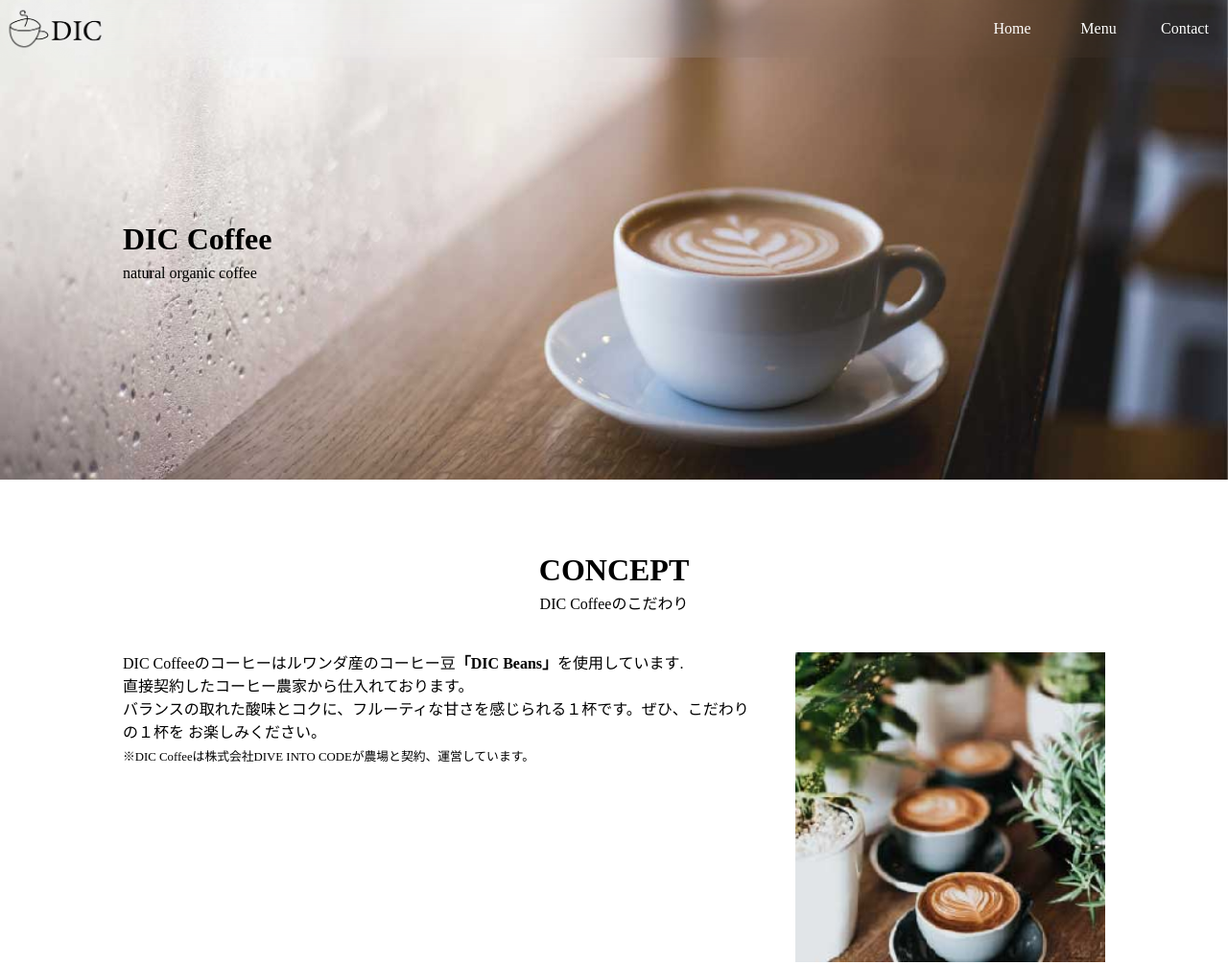
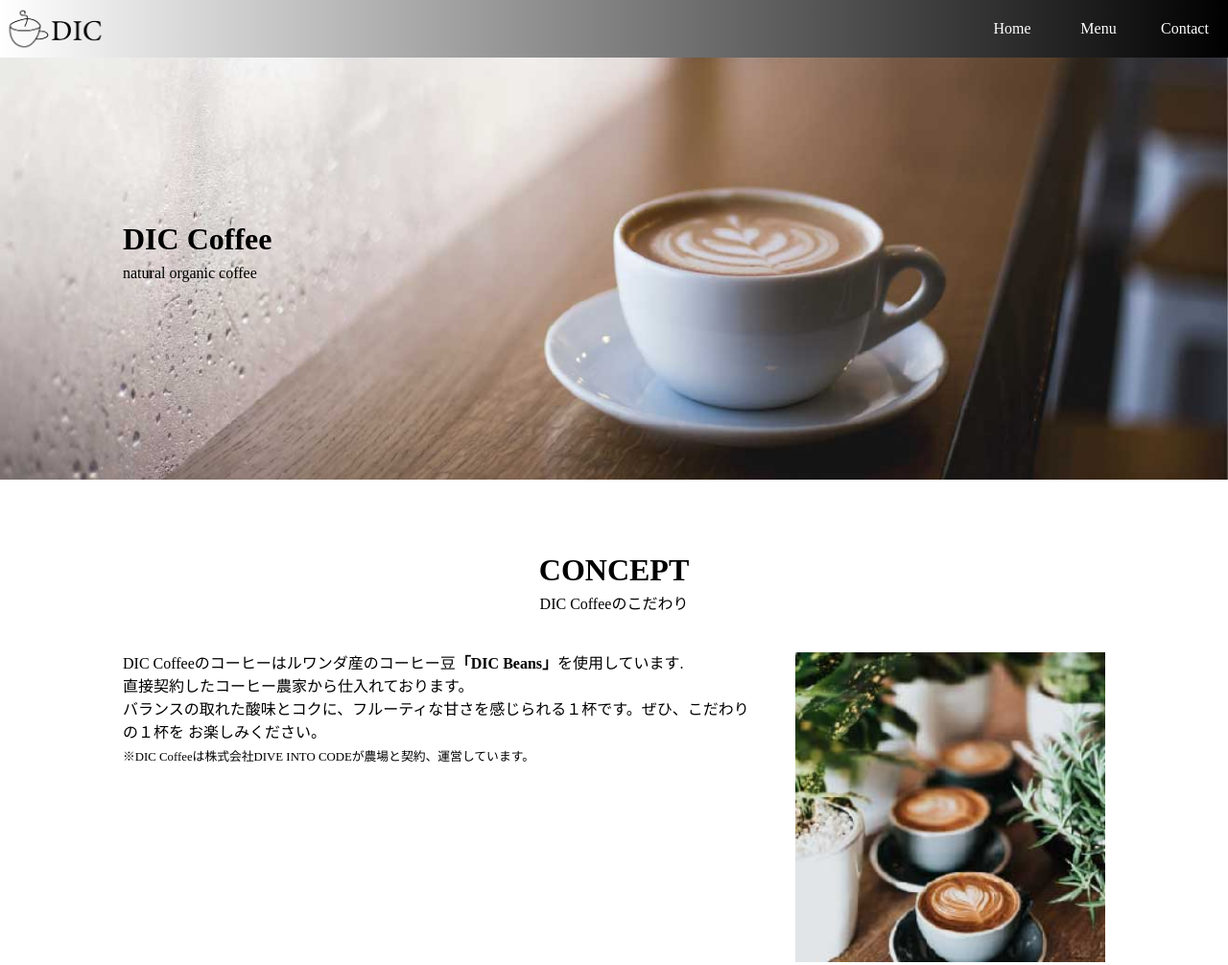
Before and after one commit to OK-11/DPro_mission1, a plain HTML site: page index.html in a window 1280 px wide. Shown: the top 1006 px of the page at 96% size. Drawn offline with Linux system fonts and the light colour scheme.

Commit message:
index.html nav背景カラー修正

```diff
--- a/css/main.css
+++ b/css/main.css
@@ -21,7 +21,7 @@ header {
 header nav {
     width: 100vw;
     height: 60px;
-    backdrop-filter: blur(50px);
+    background: linear-gradient(90deg, white, black);
     display: flex;
     position: relative;
     position: fixed;
```
